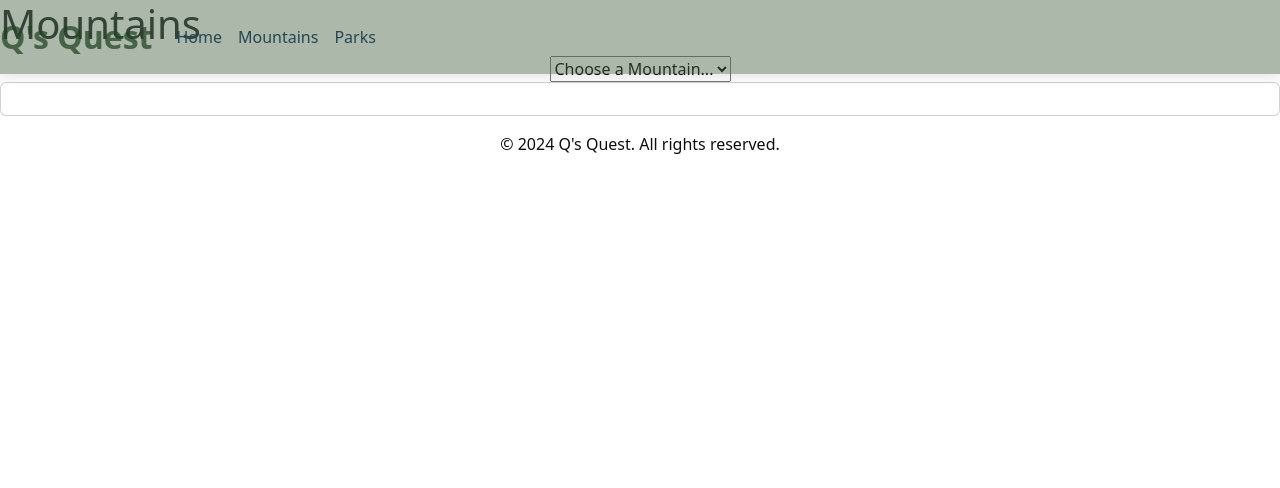
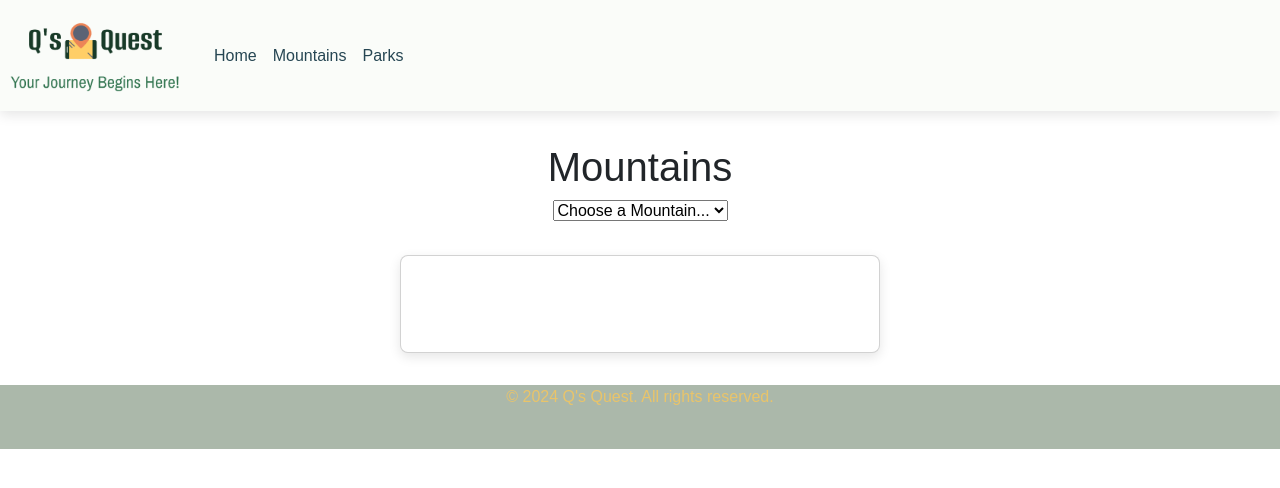
Before and after one commit to Quannettewalters/Enjoy-The-Outdoors, a plain HTML site: page mountains.html in a window 1280 px wide. Drawn offline with nearby package versions, Linux system fonts and the light colour scheme.

Commit message:
changes made to the parks pg navbar

```diff
--- a/mountains.html
+++ b/mountains.html
@@ -13,7 +13,9 @@
 </head>
 <body>
     <nav class="navbar navbar-expand-lg">
-        <a class="navbar-brand" href="index.html">Q's Quest </a>
+        <a class="navbar-brand" href="index.html">
+            <img src="./my_images/logo.png" width="190" height="85" alt="Q's Quest logo">
+        </a>
         <button class="navbar-toggler" type="button" data-toggle="collapse" data-target="#navbarNav" aria-controls="navbarNav" aria-expanded="false" aria-label="Toggle navigation">
             <span class="navbar-toggler-icon"></span>
         </button>
@@ -46,8 +48,8 @@
             <div id="results"></div>
         </div>
     </div>
-<footer class="text-center py-3">
-    <p>&copy; 2024 Q's Quest. All rights reserved.</p>
-</footer>
+    <footer style="position: absolute-bottom; bottom: 0; width: 100%;">
+        <p>&copy; 2024 Q's Quest. All rights reserved.</p>
+    </footer>
 </body>
 </html>
--- a/styles/mountains.css
+++ b/styles/mountains.css
@@ -1,18 +1,14 @@
+body {
+  font-family: "Arial", sans-serif;
+}
 .navbar {
-    position: absolute;
+  position: absolute-bottom;
   top: 0;
   left: 0;
   width: 100%;
   box-shadow: 0 4px 12px rgba(0, 0, 0, 0.1);
-    background-color: rgba(74, 102, 71, 0.461);
+  background-color: rgba(247, 250, 246, 0.65);
   z-index: 1000;
-}
-
-.navbar-brand {
-    font-size: 2rem;
-    font-weight: bold;
-    color: rgba(33, 67, 33, 0.731) !important;
-    font-family: ;
 }
 
 .nav-link {
@@ -25,11 +21,23 @@
   color: #e9c46a;
   text-decoration: none;
 }
+
+.card {
+  box-shadow: 0 4px 12px rgba(0, 0, 0, 0.1);
+  width: 30rem;
+  margin: 2rem auto;
+  padding: 2rem;
+  background-color: #fff;
+  border-radius: 8px;
+}
+h1 {
+  text-align: center;
+  margin-top: 2rem;
+}
 footer {
-    position: absolute-bottom;
-    left: 0;
-    bottom: 0;
+  color: #e9c46a;
+  background-color: rgba(74, 102, 71, 0.461);
+  text-align: center;
+  height: 4rem;
   width: 100%;
-    color: rgb(15, 14, 14);
-    height: 100%;
 }
```
Also changed, not shown: parks.html (+3 -1 lines). Lines whose indentation alone changed are shown as unchanged.
